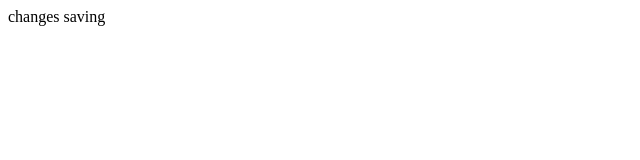
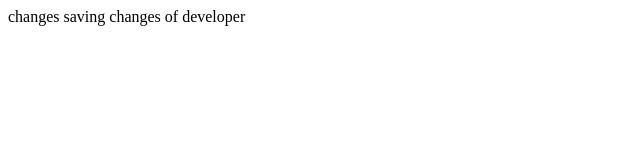
Before and after one commit to SrujanaPotluri/devops, a plain HTML site: page index.html in a window 1280 px wide. Shown: the whole page, without its empty margins (0-640 px from the left). Drawn offline with Linux system fonts and the light colour scheme.

Commit message:
Update index.html

```diff
--- a/index.html
+++ b/index.html
@@ -6,3 +6,4 @@
         </title>
     </head>
 </html>changes saving
+changes of developer
```
